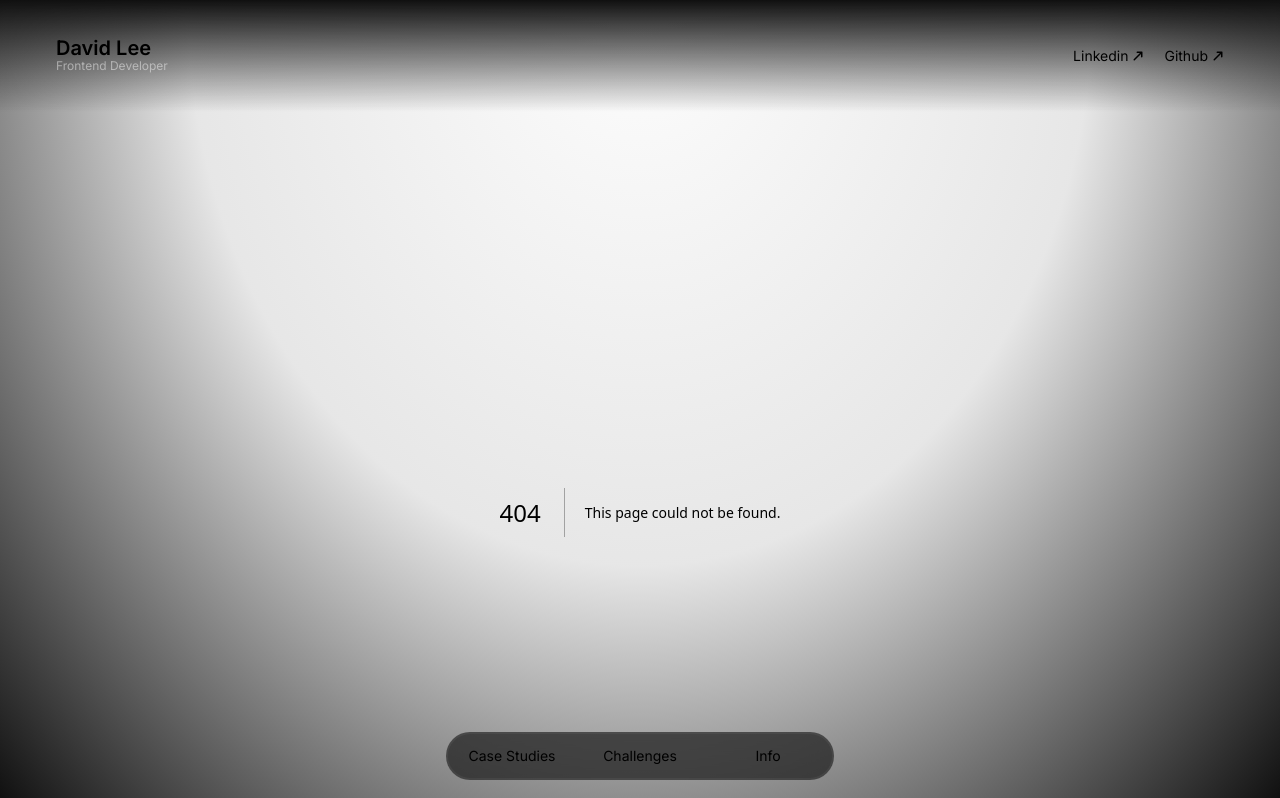
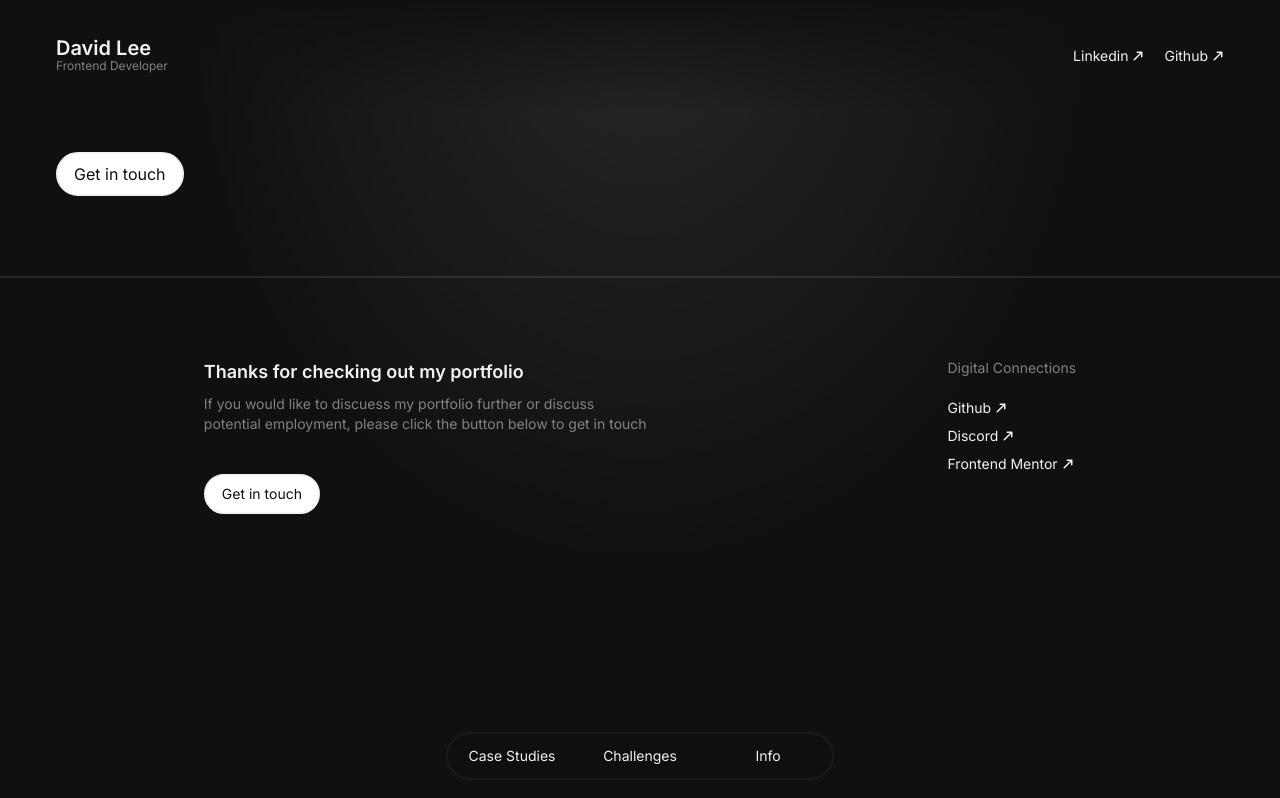
Before and after one commit to DLee1993/Portfolio, a Next.js app: page /contact in a window 1280 px wide. Before the commit this address had no page. Shown: the top 798 px of the page. Built offline with nearby package versions, Linux system fonts and the light colour scheme.

Commit message:
added all contact components and content to a new page

```diff
--- /dev/null
+++ b/app/(pages)/contact/page.tsx
@@ -0,0 +1,4 @@
+import ContactForm from "@/app/components/ContactForm";
+export default function page() {
+    return <ContactForm />;
+}
```
